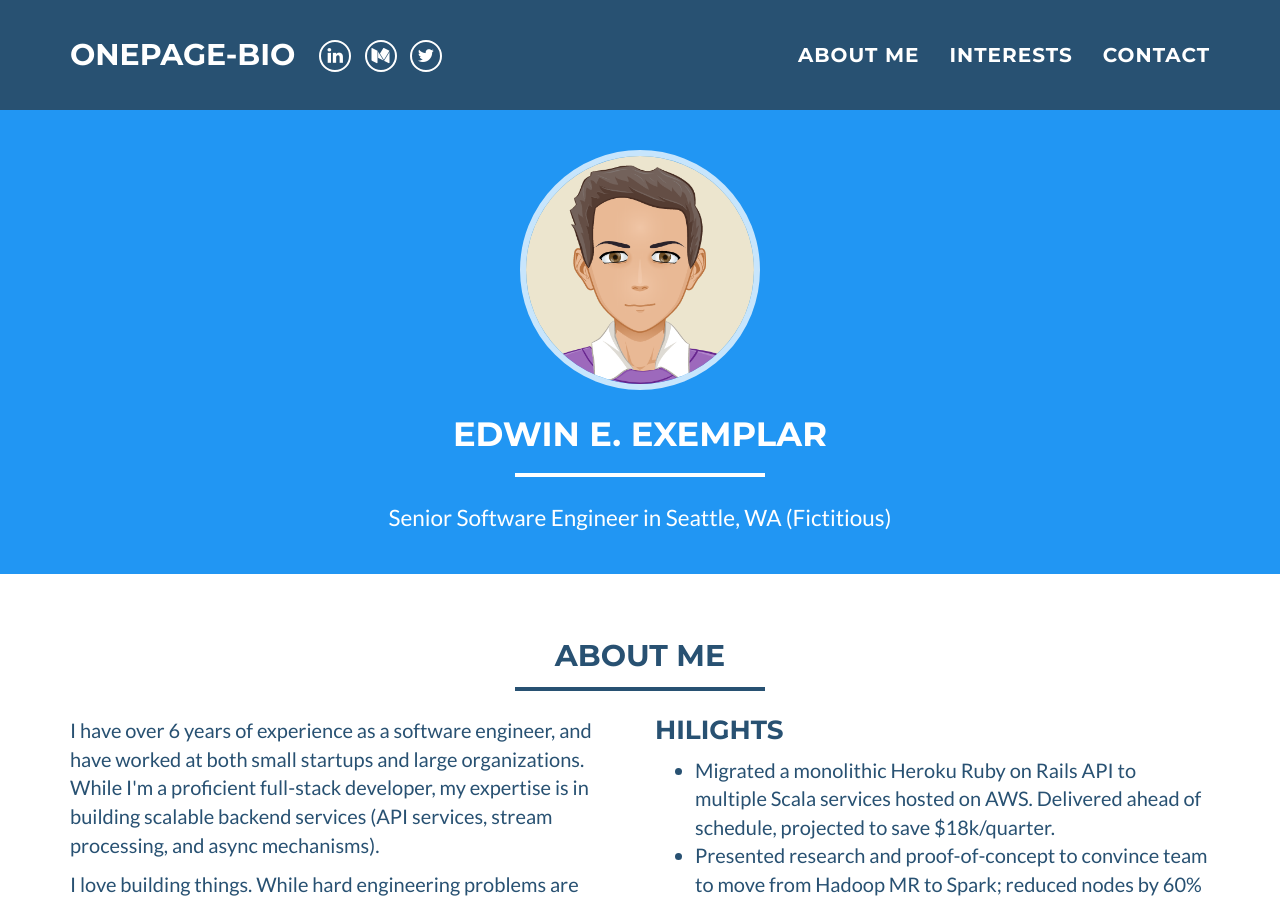
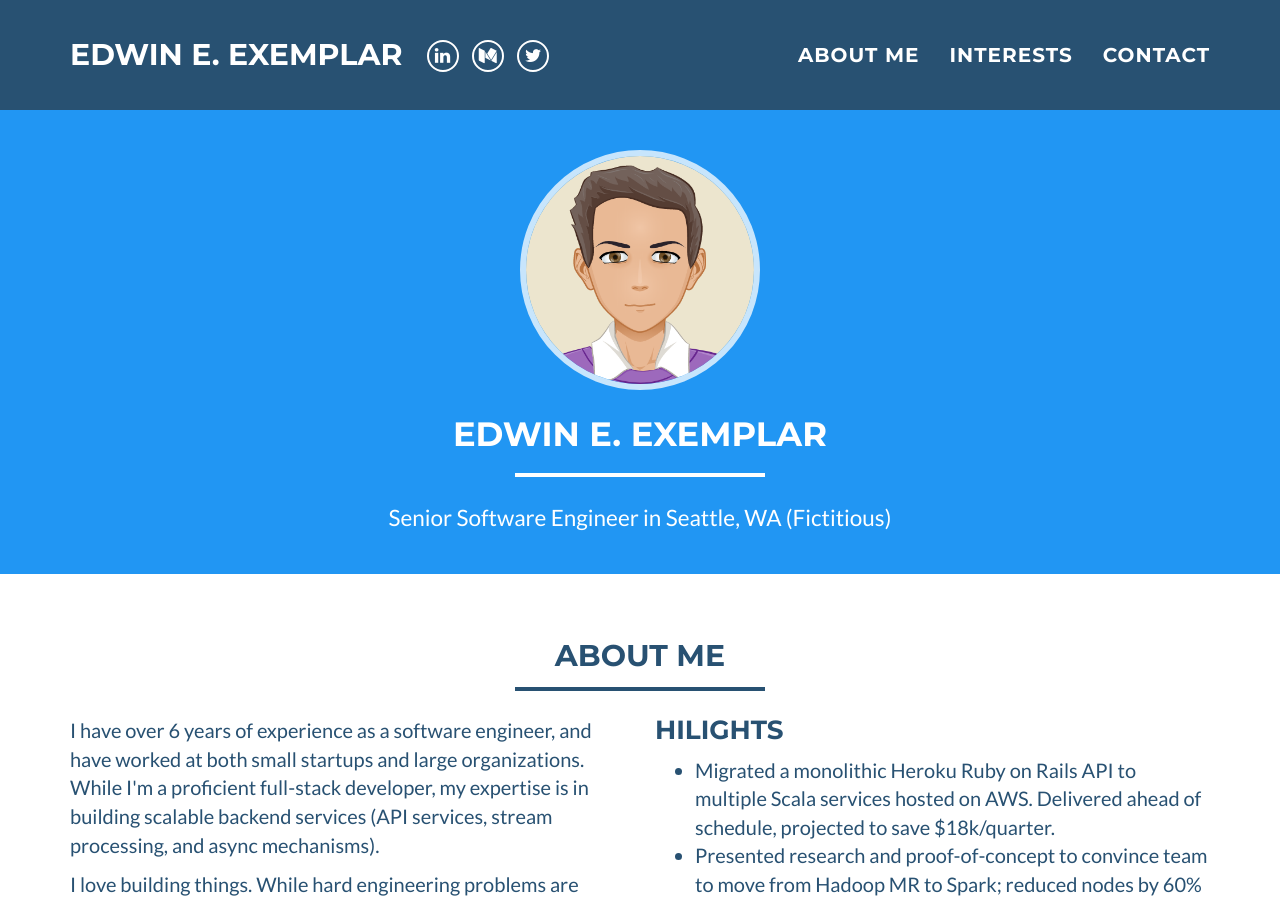
Before and after one commit to chuckgroom/onepage-bio, a Jekyll site: the page built from index.html, in a window 1280 px wide and 900 px high. Built offline with Jekyll 4.4.1, drawn with Linux system fonts in a browser that asks for light colours.

Commit message:
Use name in header

```diff
--- a/_layouts/default.html
+++ b/_layouts/default.html
@@ -43,7 +43,7 @@
                    <span class="icon-bar"></span>
                    <span class="icon-bar"></span>
                </button>
-               <a class="navbar-brand" href="#page-top">{{ site.title }}</a>
+               <a class="navbar-brand" href="#page-top">{{ site.name }}</a>
                {% for network in site.social %}
                <a href="{{ network.url }}" class="btn-social btn-outline"><i class="fa fa-fw fa-{{ network.title }}"></i></a>
                {% endfor %}
```
